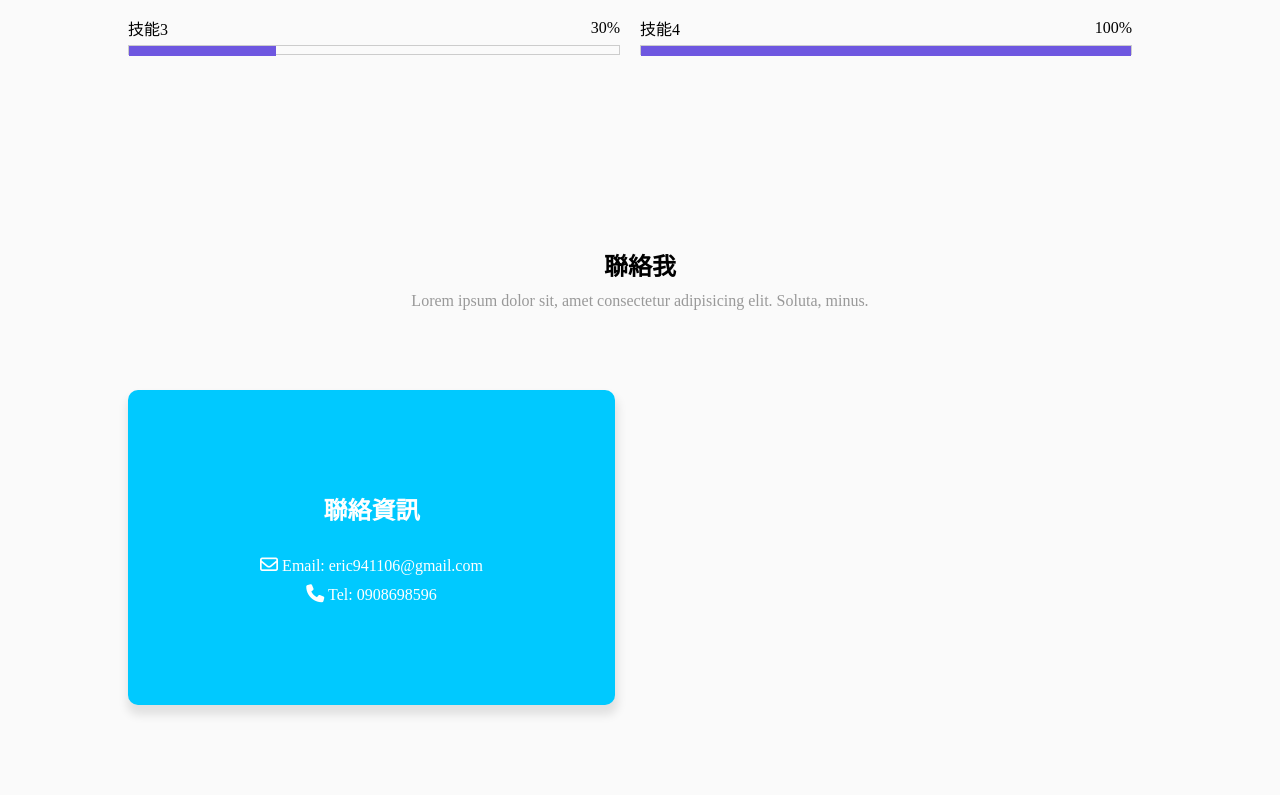
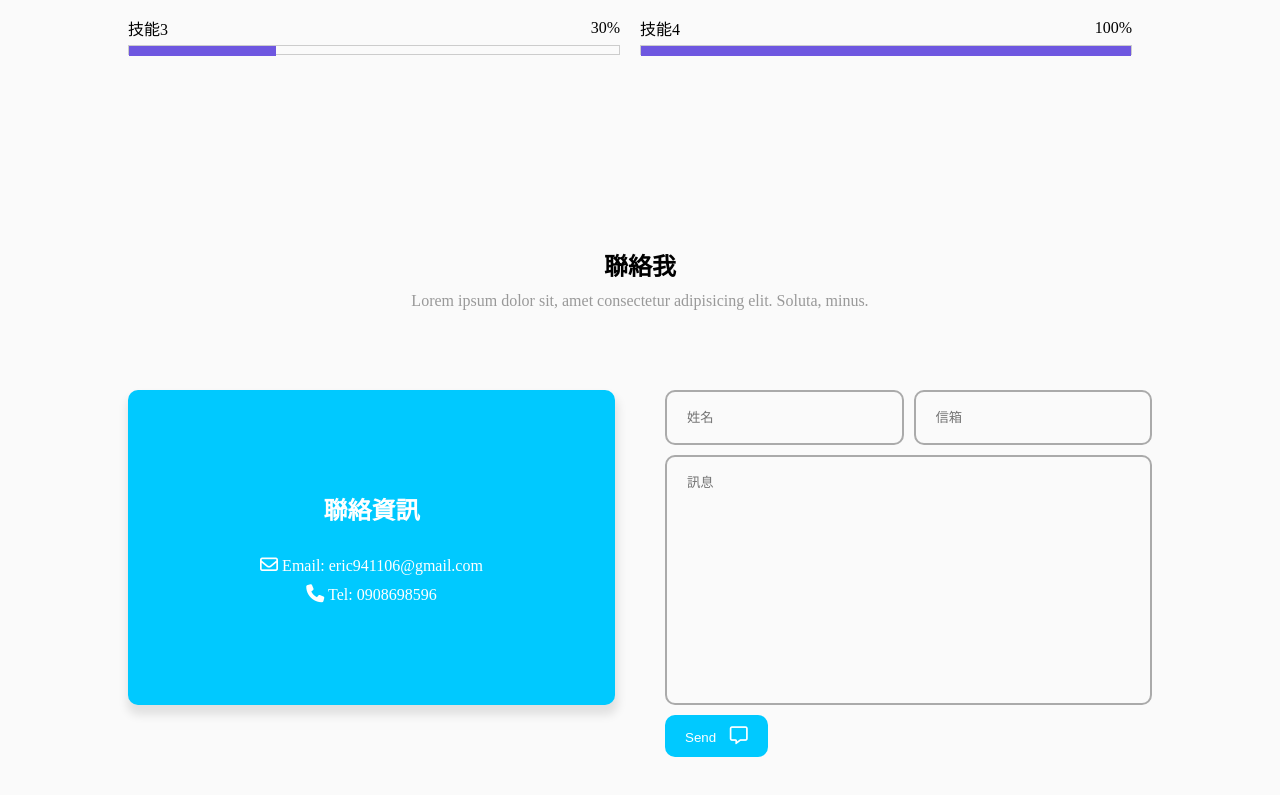
Before and after one commit to mcu-113-1-web-13131103/mcu-113-1-web-13131103-final, a plain HTML site: page src/index.html in a window 1280 px wide. Shown: the part 1659-2454 px from the top of the page. Drawn offline with Linux system fonts and the light colour scheme.

Commit message:
feat(contact): 聯絡我表單樣式實作

```diff
--- a/src/index.html
+++ b/src/index.html
@@ -142,7 +142,12 @@
                 <div><i class="fa-solid fa-phone"></i> Tel: 0908698596</div>
               </div>
             </div>
-            <div class="form"></div>
+            <div class="form">
+              <input type="text" placeholder="姓名" />
+              <input type="email" placeholder="信箱" />
+              <textarea placeholder="訊息"></textarea>
+              <button type="botton" class="btn">Send <i class="fa-regular fa-message"></i></button>
+            </div>
           </div>
         </section>
       </main>
--- a/src/scss/_contact.scss
+++ b/src/scss/_contact.scss
@@ -31,4 +31,39 @@
       font-size: 18px;
     }
   }
+
+  .form {
+    display: grid;
+    grid-template-columns: repeat(2, 1fr);
+    grid-template-rows: 55px 250px 1fr;
+    gap: 10px;
+
+    input,
+    textarea {
+      background: transparent;
+      border: 2px solid #aaa;
+      border-radius: 10px;
+      padding: 15px 20px;
+      outline: none;
+    }
+
+    input {
+      padding: 15px 20px;
+    }
+
+    textarea {
+      grid-column: 1 / 3;
+      resize: none;
+    }
+
+    .btn {
+      width: fit-content;
+      background-color: var(--second-color);
+      color: var(--white-color);
+
+      i {
+        font-size: 18px;
+      }
+    }
+  }
 }
```
Also changed, not shown: src/style.min.css, 1 other file.
